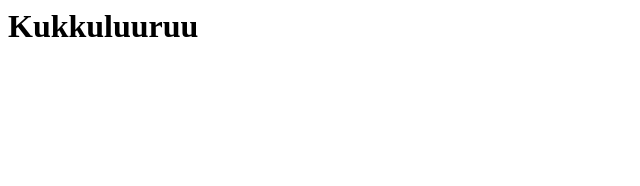
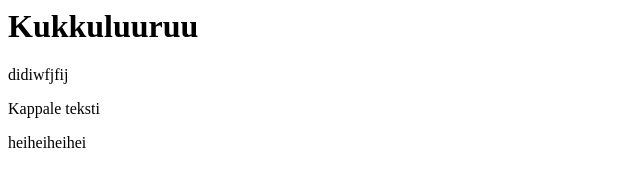
Before and after one commit to Kananugetti/Demo, a plain HTML site: page index.html in a window 1280 px wide. Shown: the whole page, without its empty margins (0-640 px from the left). Drawn offline with Linux system fonts and the light colour scheme.

Commit message:
Luotiin tekstiä

```diff
--- a/index.html
+++ b/index.html
@@ -1 +1,7 @@
 <H1>Kukkuluuruu</H1>
+
+didiwfjfij
+
+<P>Kappale teksti</P>
+
+<p>heiheiheihei</P>
```
